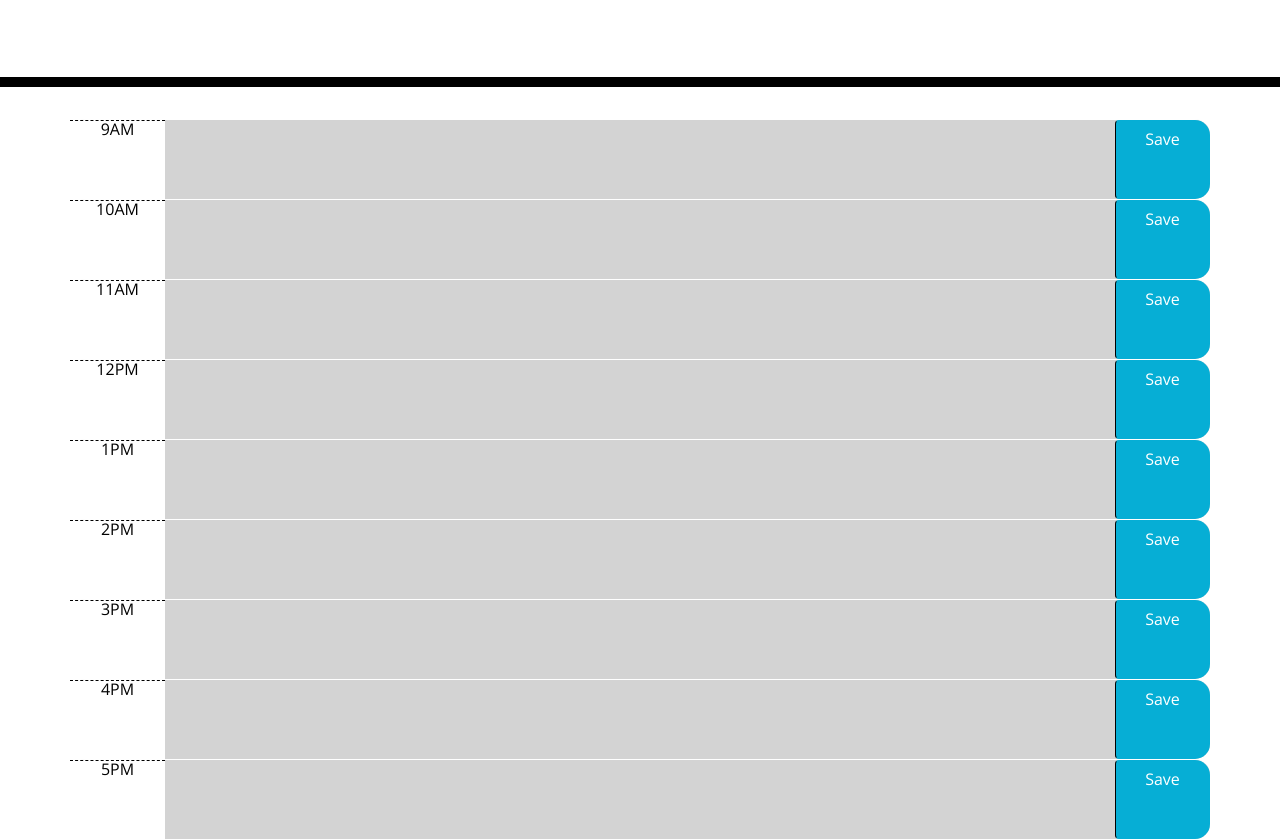
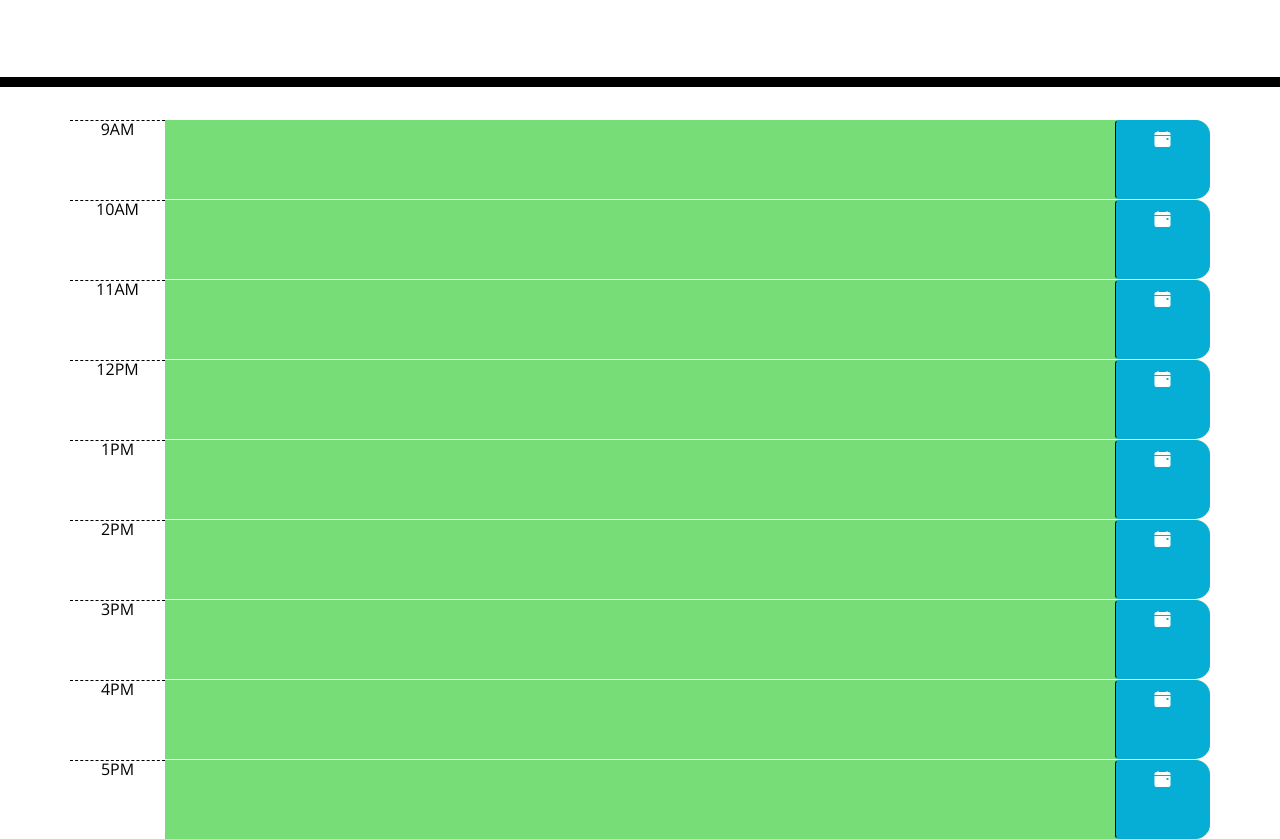
Before and after one commit to hlodg/Day-Planner, a plain HTML site: page index.html in a window 1280 px wide. Shown: the part 181-1020 px from the top of the page. Drawn offline with nearby package versions, Linux system fonts and the light colour scheme; files that its build step writes are made by us from their sources; files whose address does not match are found by name.

Commit message:
changed the file structure

```diff
--- a/Develop/script.js
+++ b/Develop/script.js
@@ -1 +1,22 @@
-var present = moment().format("hA");
+$(".time-block").removeClass("future");
+$(".time-block").removeClass("past");
+$(".time-block").removeClass("present");
+
+var present = moment().format("h");
+
+if (present < 9) {
+    $(".time-block").addClass("future");
+}
+else if (present > 18) {
+    $(".time-block").addClass("past");
+} else {
+    var present_id = moment().format("#hA");
+
+    $(present_id).addClass("present");
+    $(present_id).nextAll().addClass("future");
+    $(present_id).prevAll().addClass("past");
+}
+
+$(".saveBtn").on("click", function(e) {
+   console.log(this);
+});
--- a/Develop/index.html
+++ b/index.html
@@ -18,6 +18,7 @@
       href="https://fonts.googleapis.com/css?family=Open+Sans&display=swap"
       rel="stylesheet"
     />
+    <link rel="stylesheet" href="https://cdn.jsdelivr.net/npm/bootstrap-icons@1.8.1/font/bootstrap-icons.css">
     <link rel="stylesheet" href="style.css" />
     <title>Work Day Scheduler</title>
   </head>
@@ -30,50 +31,50 @@
     </header>
     <div class="container">
       <!-- Timeblocks go here -->
-      <div class="row time-block past" id="9AM">
+      <div class="row time-block" id="9AM">
         <div class="col-md-1 hour">9AM</div>
         <div class="col-md-10 description"></div>
-        <a class="col-md-1 btn saveBtn">Save</a>
+        <a class="col-md-1 btn saveBtn"><i class="bi bi-calendar-event-fill"></i></a>
       </div>
-      <div class="row time-block past" id="10AM">
+      <div class="row time-block" id="10AM">
         <div class="col-md-1 hour">10AM</div>
         <div class="col-md-10 description"></div>
-        <a class="col-md-1 btn saveBtn">Save</a>
+        <a class="col-md-1 btn saveBtn"><i class="bi bi-calendar-event-fill"></i></a>
       </div>
-      <div class="row time-block past" id="11AM">
+      <div class="row time-block" id="11AM">
         <div class="col-md-1 hour">11AM</div>
         <div class="col-md-10 description"></div>
-        <a class="col-md-1 btn saveBtn">Save</a>
+        <a class="col-md-1 btn saveBtn"><i class="bi bi-calendar-event-fill"></i></a>
       </div>
-      <div class="row time-block past" id="12PM">
+      <div class="row time-block" id="12PM">
         <div class="col-md-1 hour">12PM</div>
         <div class="col-md-10 description"></div>
-        <a class="col-md-1 btn saveBtn">Save</a>
+        <a class="col-md-1 btn saveBtn"><i class="bi bi-calendar-event-fill"></i></a>
       </div>
-      <div class="row time-block past" id="1PM">
+      <div class="row time-block" id="1PM">
         <div class="col-md-1 hour">1PM</div>
         <div class="col-md-10 description"></div>
-        <a class="col-md-1 btn saveBtn">Save</a>
+        <a class="col-md-1 btn saveBtn"><i class="bi bi-calendar-event-fill"></i></a>
       </div>
-      <div class="row time-block past" id="2PM">
+      <div class="row time-block" id="2PM">
         <div class="col-md-1 hour">2PM</div>
         <div class="col-md-10 description"></div>
-        <a class="col-md-1 btn saveBtn">Save</a>
+        <a class="col-md-1 btn saveBtn"><i class="bi bi-calendar-event-fill"></i></a>
       </div>
-      <div class="row time-block past" id="3PM">
+      <div class="row time-block" id="3PM">
         <div class="col-md-1 hour">3PM</div>
         <div class="col-md-10 description"></div>
-        <a class="col-md-1 btn saveBtn">Save</a>
+        <a class="col-md-1 btn saveBtn"><i class="bi bi-calendar-event-fill"></i></a>
       </div>
-      <div class="row time-block past" id="4PM">
+      <div class="row time-block" id="4PM">
         <div class="col-md-1 hour">4PM</div>
         <div class="col-md-10 description"></div>
-        <a class="col-md-1 btn saveBtn">Save</a>
+        <a class="col-md-1 btn saveBtn"><i class="bi bi-calendar-event-fill"></i></a>
       </div>
-      <div class="row time-block past" id="5PM">
+      <div class="row time-block" id="5PM">
         <div class="col-md-1 hour">5PM</div>
         <div class="col-md-10 description"></div>
-        <a class="col-md-1 btn saveBtn">Save</a>
+        <a class="col-md-1 btn saveBtn"><i class="bi bi-calendar-event-fill"></i></a>
       </div>
     </div>
 
```
Also changed, not shown: Assets/CSS/style.css (renamed from Develop/style.css).
